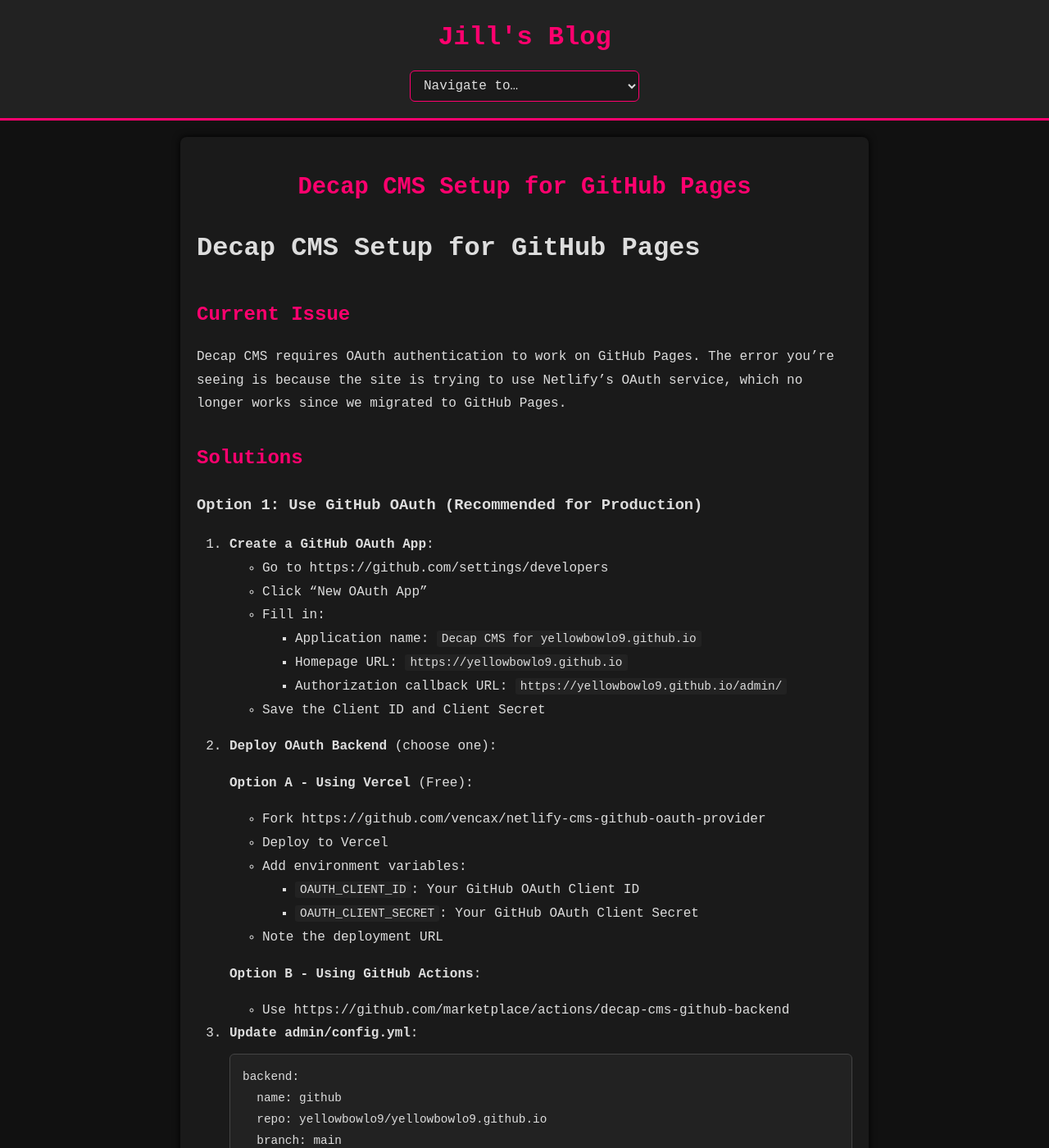
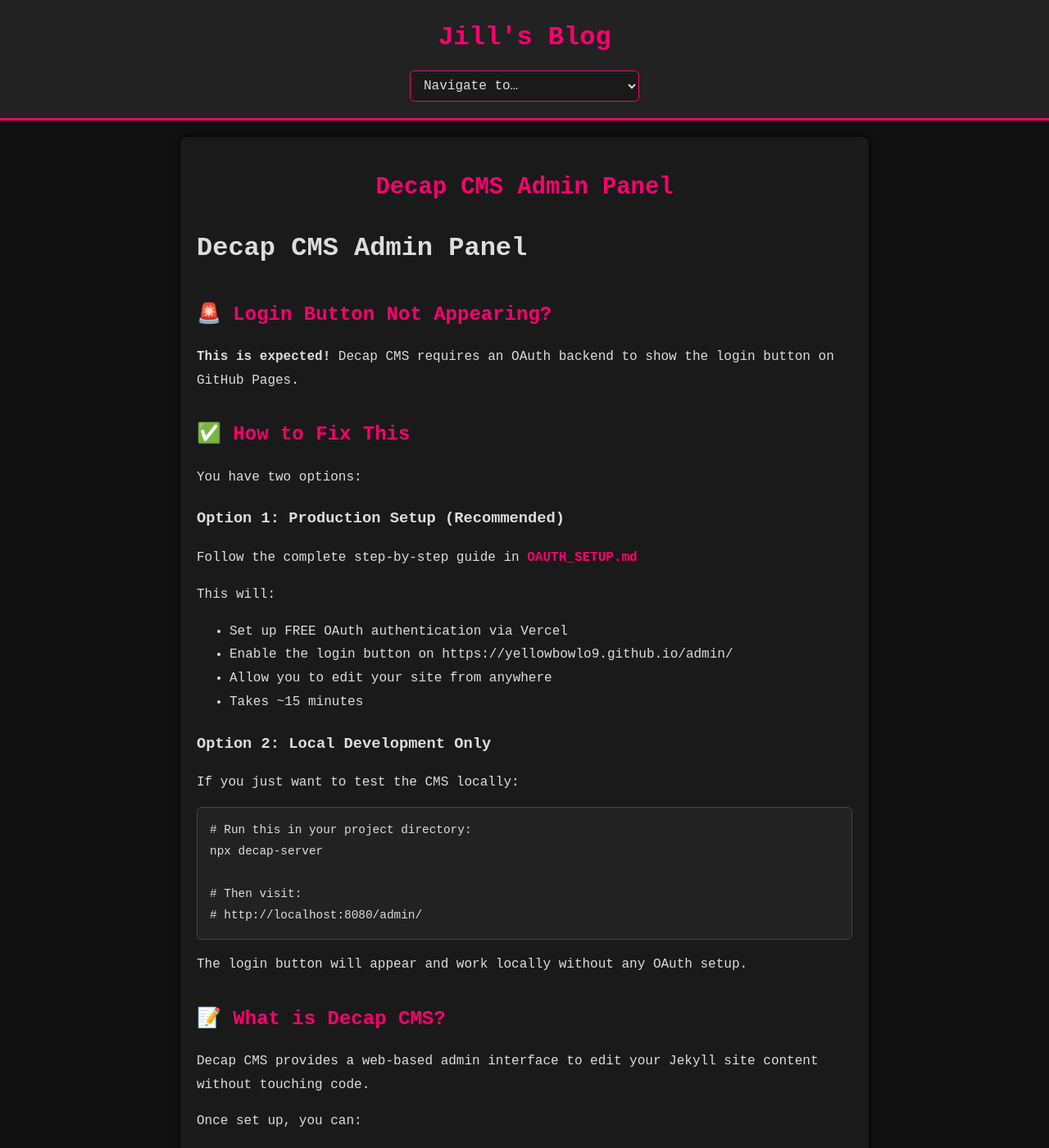
Before and after one commit to yellowbowlo9/Jillbo9blog, a Jekyll site: the page built from admin/README.md, in a window 1280 px wide and 1400 px high. Shown: the whole window at 82% size. Built offline with Jekyll 4.4.1, drawn with Linux system fonts in a browser that asks for light colours; our own code applies the rules of GitHub Pages for plain Markdown files; some of the changed text lies outside the part shown.

Commit message:
Fix GitHub login button issue in Decap CMS admin
The login button was not appearing because Decap CMS requires an OAuth
backend for GitHub authentication. This commit:

- Enables local_backend in config.yml for local development/testing
- Creates comprehensive OAuth setup guide (admin/OAUTH_SETUP.md)
- Updates admin/README.md with clear troubleshooting steps
- Fixes misleading instructions in SETUP_INSTRUCTIONS.md

Users can now either:
1. Run 'npx decap-server' for local testing (works immediately)
2. Follow admin/OAUTH_SETUP.md to set up free OAuth via Vercel

````diff
--- a/admin/README.md
+++ b/admin/README.md
@@ -1,70 +1,60 @@
-# Decap CMS Setup for GitHub Pages
+# Decap CMS Admin Panel
 
-## Current Issue
-Decap CMS requires OAuth authentication to work on GitHub Pages. The error you're seeing is because the site is trying to use Netlify's OAuth service, which no longer works since we migrated to GitHub Pages.
+## 🚨 Login Button Not Appearing?
 
-## Solutions
+**This is expected!** Decap CMS requires an OAuth backend to show the login button on GitHub Pages.
 
-### Option 1: Use GitHub OAuth (Recommended for Production)
+## ✅ How to Fix This
 
-1. **Create a GitHub OAuth App**:
-   - Go to https://github.com/settings/developers
-   - Click "New OAuth App"
-   - Fill in:
-     - Application name: `Decap CMS for yellowbowlo9.github.io`
-     - Homepage URL: `https://yellowbowlo9.github.io`
-     - Authorization callback URL: `https://yellowbowlo9.github.io/admin/`
-   - Save the Client ID and Client Secret
+You have two options:
 
-2. **Deploy OAuth Backend** (choose one):
+### Option 1: Production Setup (Recommended)
 
-   **Option A - Using Vercel** (Free):
-   - Fork https://github.com/vencax/netlify-cms-github-oauth-provider
-   - Deploy to Vercel
-   - Add environment variables:
-     - `OAUTH_CLIENT_ID`: Your GitHub OAuth Client ID
-     - `OAUTH_CLIENT_SECRET`: Your GitHub OAuth Client Secret
-   - Note the deployment URL
+Follow the complete step-by-step guide in **[OAUTH_SETUP.md](./OAUTH_SETUP.md)**
 
-   **Option B - Using GitHub Actions**:
-   - Use https://github.com/marketplace/actions/decap-cms-github-backend
-
-3. **Update admin/config.yml**:
-   ```yaml
-   backend:
-     name: github
-     repo: yellowbowlo9/yellowbowlo9.github.io
-     branch: main
-     base_url: https://your-oauth-backend.vercel.app
-   ```
+This will:
+- Set up FREE OAuth authentication via Vercel
+- Enable the login button on https://yellowbowlo9.github.io/admin/
+- Allow you to edit your site from anywhere
+- Takes ~15 minutes
 
 ### Option 2: Local Development Only
 
-Use Decap Server for local editing:
+If you just want to test the CMS locally:
 
 ```bash
+# Run this in your project directory:
 npx decap-server
+
+# Then visit:
+# http://localhost:8080/admin/
 ```
 
-Then update `admin/config.yml` for local:
-```yaml
-backend:
-  name: git-gateway
-local_backend: true
-```
+The login button will appear and work locally without any OAuth setup.
 
-### Option 3: Edit Content Directly in GitHub
+## 📝 What is Decap CMS?
 
-Skip the CMS entirely and edit content files directly:
-- Blog posts: `_posts/`
-- Poetry: `_poetry/`
-- Journal: `_journal/`
-- Pages: `_pages/`
+Decap CMS provides a web-based admin interface to edit your Jekyll site content without touching code.
 
-## Quick Fix to Try First
+Once set up, you can:
+- Create and edit blog posts
+- Manage poetry and journal entries
+- Update site settings and colors
+- Upload images
+- All from a user-friendly web interface!
 
-1. Clear your browser cache completely
-2. Try accessing `/admin/` again
-3. If you see the login button, click it and authorize with GitHub
+## 🔧 Current Configuration
 
-If you want me to set up Option 1, I'll need you to create the GitHub OAuth App and deploy the backend first, then I can update the configuration.
+- **Backend**: GitHub
+- **Repository**: yellowbowlo9/yellowbowlo9.github.io
+- **Branch**: main
+- **Local backend**: Enabled (for development)
+
+## 📚 More Info
+
+- [Decap CMS Documentation](https://decapcms.org/docs/)
+- [GitHub Backend Setup](https://decapcms.org/docs/github-backend/)
+
+---
+
+**Ready to get started?** → Open [OAUTH_SETUP.md](./OAUTH_SETUP.md) and follow the guide!
````
Also changed, not shown: SETUP_INSTRUCTIONS.md (+34 -17 lines), admin/OAUTH_SETUP.md (added, +130 -0 lines), admin/config.yml (+7 -2 lines).
